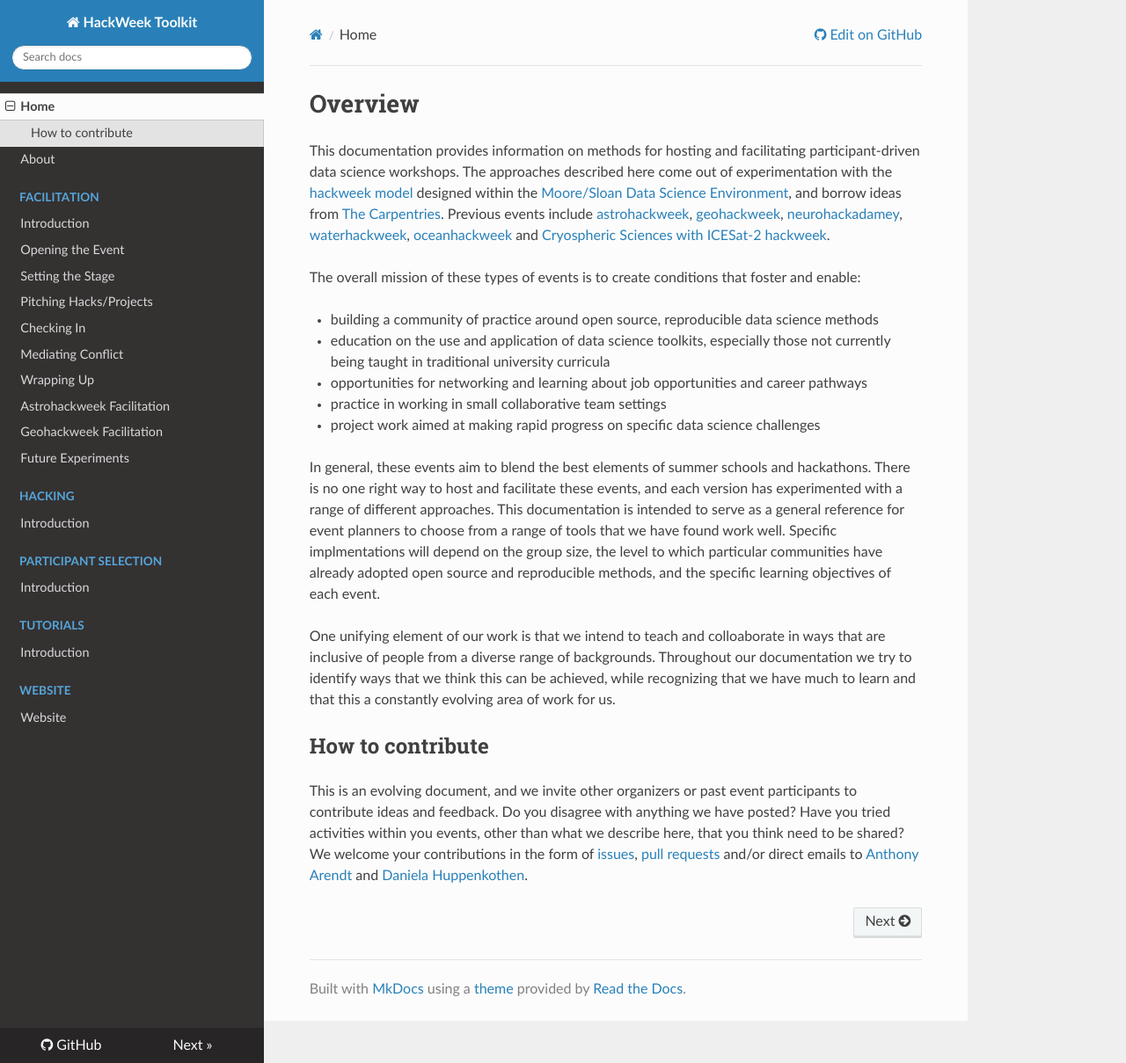
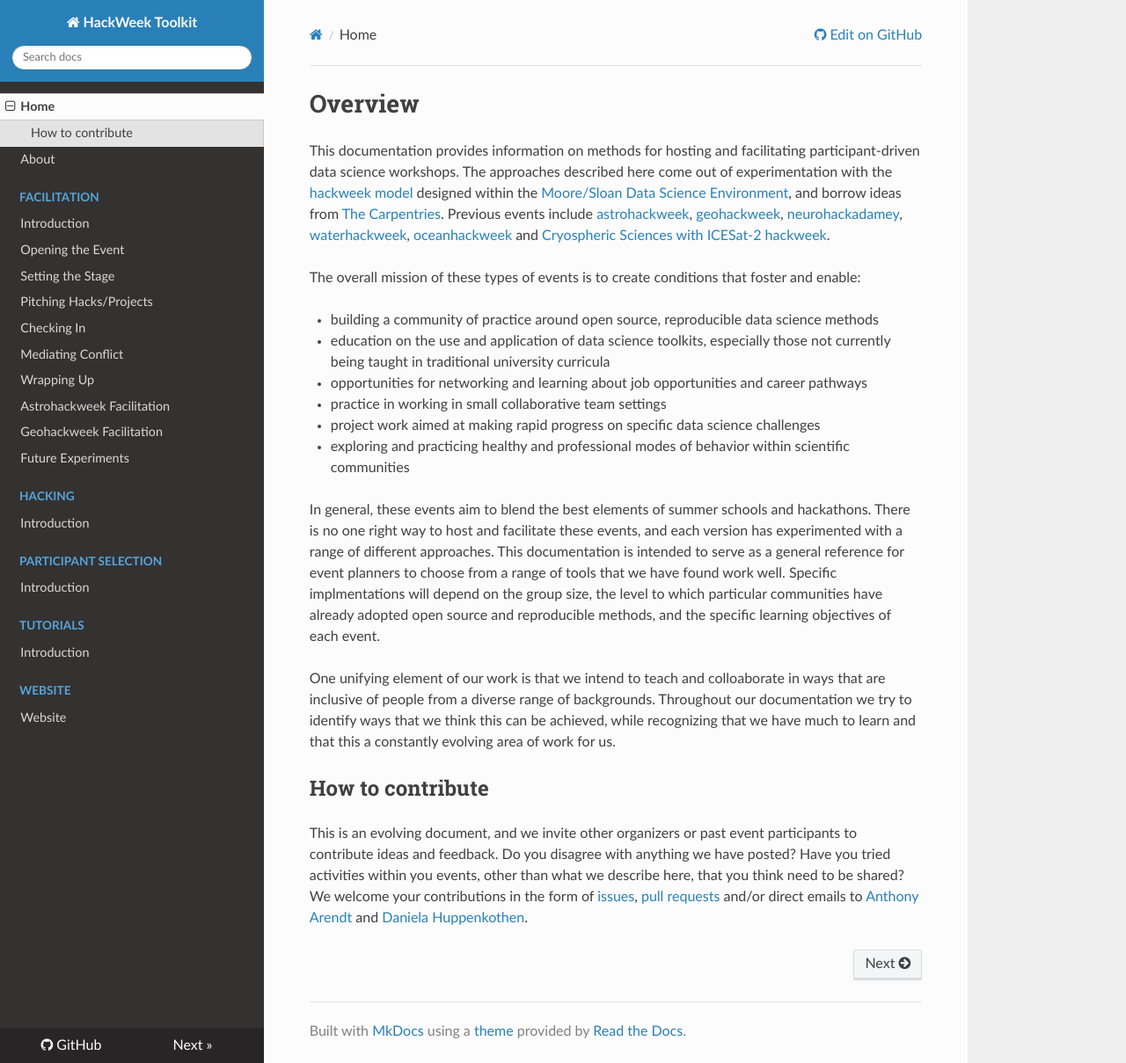
Before and after one commit to uwescience/HackWeek-Toolkit, an MkDocs documentation site: the page built from docs/index.md, in a window 1280 px wide and 1209 px high. Shown: the whole window at 88% size. Built offline with MkDocs 1.6.1, drawn with Linux system fonts in a browser that asks for light colours; nearby versions of some CDN libraries.

Commit message:
add point about generating professional science communities

```diff
--- a/docs/index.md
+++ b/docs/index.md
@@ -9,6 +9,7 @@ The overall mission of these types of events is to create conditions that foster
 * opportunities for networking and learning about job opportunities and career pathways
 * practice in working in small collaborative team settings
 * project work aimed at making rapid progress on specific data science challenges
+* exploring and practicing healthy and professional modes of behavior within scientific communities
 
 In general, these events aim to blend the best elements of summer schools and hackathons. There is no one right way to host and facilitate these events, and each version has experimented with a range of different approaches. This documentation is intended to serve as a general reference for event planners to choose from a range of tools that we have found work well. Specific implmentations will depend on the group size, the level to which particular communities have already adopted open source and reproducible methods, and the specific learning objectives of each event.
 
```
